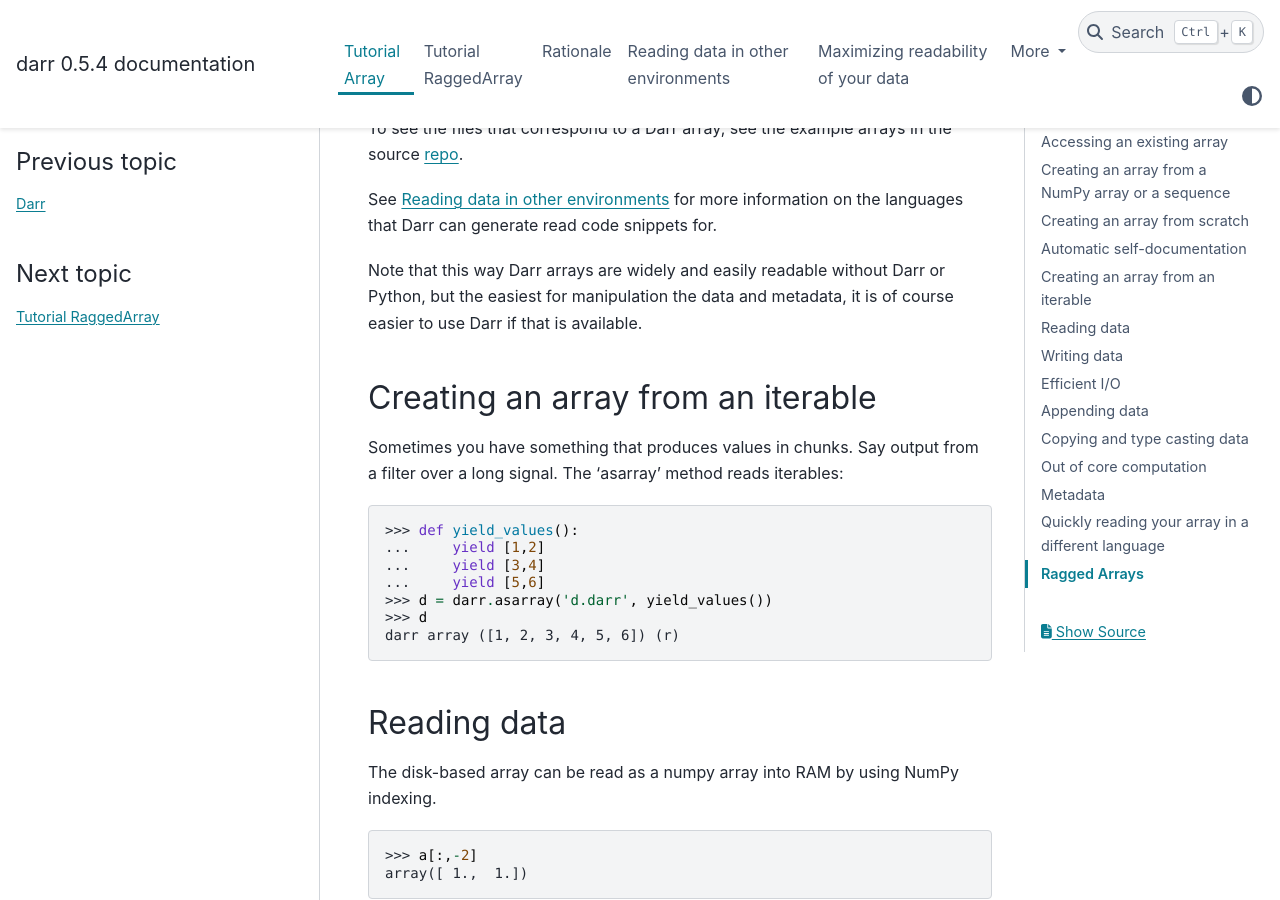
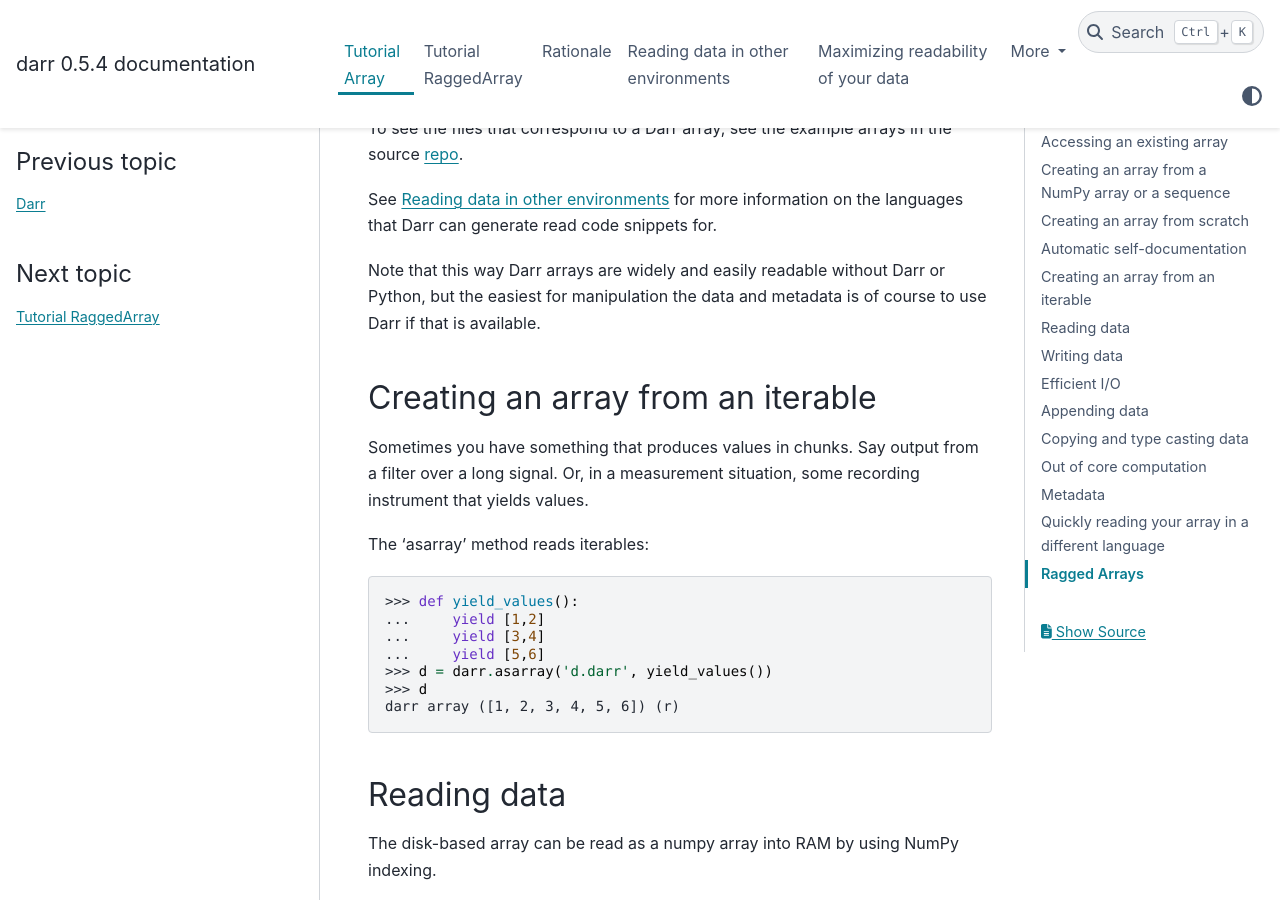
Before and after one commit to gbeckers/Darr, a Sphinx documentation site: the page built from docs/tutorialarray.rst, in a window 1280 px wide and 900 px high, scrolled down 2609 px. Built offline with Sphinx 7.4.7 and the PyData theme 0.15.4, drawn with Linux system fonts in a browser that asks for light colours.

Commit message:
update doc

```diff
--- a/docs/releasenotes.rst
+++ b/docs/releasenotes.rst
@@ -4,6 +4,7 @@ Release notes
 Upcoming Version 0.5.5
 ----------------------
 - implement read code for Scilab.
+- pydata sphinx theme doc.
 
 Version 0.5.4
 --------------
--- a/docs/tutorialarray.rst
+++ b/docs/tutorialarray.rst
@@ -138,8 +138,8 @@ See :doc:`Reading data in other environments <readcode>` for more information on
 the languages that Darr can generate read code snippets for.
 
 Note that this way Darr arrays are widely and easily readable without Darr or
-Python, but the easiest for manipulation the data and metadata, it is of
-course easier to use Darr if that is available.
+Python, but the easiest for manipulation the data and metadata is of
+course to use Darr if that is available.
 
 .. _fromnumpy:
 
@@ -147,7 +147,10 @@ course easier to use Darr if that is available.
 Creating an array from an iterable
 ----------------------------------
 Sometimes you have something that produces values in chunks. Say output from
-a filter over a long signal. The 'asarray' method reads iterables:
+a filter over a long signal. Or, in a measurement situation, some recording
+instrument that yields values.
+
+The 'asarray' method reads iterables:
 
 .. code:: python
 
```
